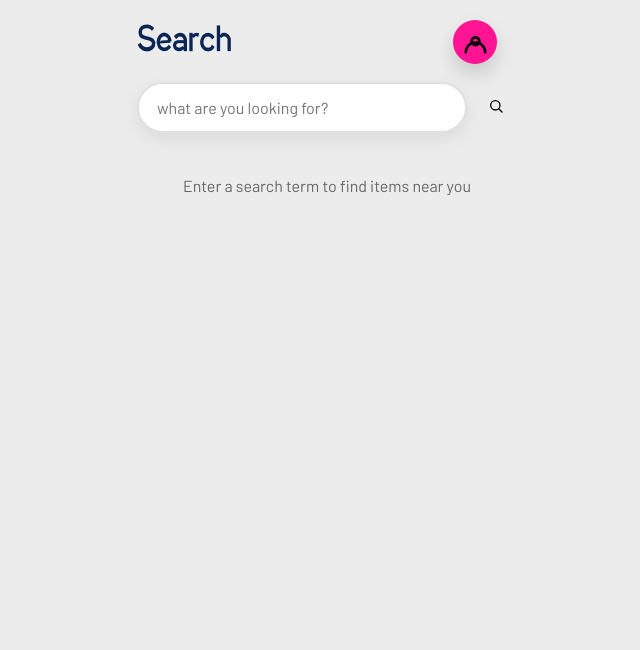
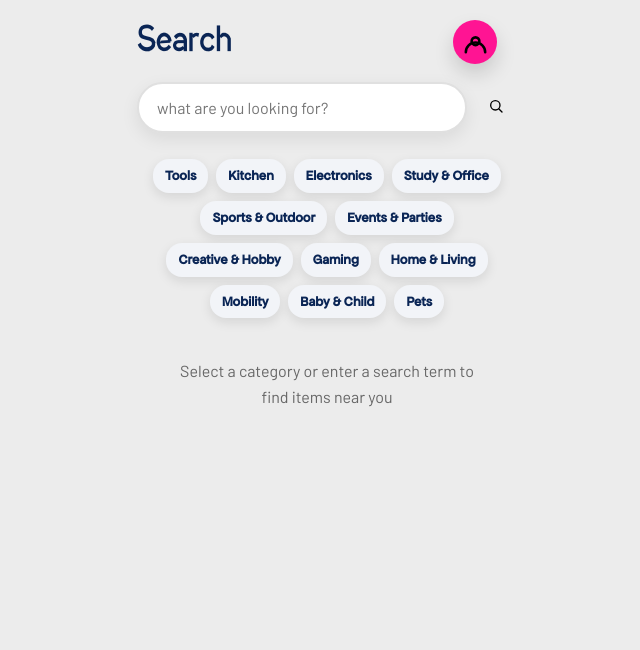
Before and after one commit to san-pietrino/Pietro-Project, a Flask app: page /search in a window 1280 px wide. Shown: the top 650 px of the page, without its empty margins (313-953 px from the left). Run offline with Flask 2, Linux system fonts and the light colour scheme; the visitor is signed in with stand-in values (Sample User, id 1); data comes from the database, SQL or seed files in the repository; both versions use the stored data as it was after the commit.

Commit message:
aggiunta della lita oggetti dopo selezione categoria

```diff
--- a/app.py
+++ b/app.py
@@ -644,8 +644,11 @@ def search():
     query = request.args.get('q', '')
     category = request.args.get('category', '')
 
+    # Provide categories for the template to allow quick category selection
+    categories = [c['name'] for c in EXPLORE_CATEGORIES]
+
     if not query and not category:
-        return render_template('search.html', items=[], query='', message='Enter an item name to search')
+        return render_template('search.html', items=[], query='', message='Enter an item name to search', categories=categories)
 
     conn = get_db_connection()
     cursor = conn.cursor()
@@ -697,17 +700,19 @@ def search():
                                  category=category,
                                  message='The requested item is currently unavailable. See pending requests:',
                                  requested_items=requested_items,
-                                 show_request_form=True)
+                                 show_request_form=True,
+                                 categories=categories)
         else:
             return render_template('search.html',
                                  items=[],
                                  query=query,
                                  category=category,
                                  message='No items found in this category yet.' if category else 'The requested item is currently unavailable.',
-                                 show_request_form=bool(query))
+                                 show_request_form=bool(query),
+                                 categories=categories)
 
     conn.close()
-    return render_template('search.html', items=items, query=query, category=category)
+    return render_template('search.html', items=items, query=query, category=category, categories=categories)
 
 
 @app.route('/request-item', methods=['GET', 'POST'])
--- a/templates/search.html
+++ b/templates/search.html
@@ -13,6 +13,26 @@
             border-radius: 24px;
             padding: 18px;
             margin-bottom: 14px;
+        }
+        .categories-nav {
+            margin-top: 12px;
+            display: flex;
+            gap: 8px;
+            flex-wrap: wrap;
+        }
+        .category-chip {
+            padding: 6px 12px;
+            background: #f2f4f8;
+            border-radius: 16px;
+            color: #0a2555;
+            text-decoration: none;
+            font-weight: 600;
+            font-size: 0.85rem;
+        }
+        .category-chip.active {
+            background: #ffebf5;
+            color: #ff1493;
+            border: 1px solid #ffd0e8;
         }
         .search-result-card .category-tag {
             display: inline-block;
@@ -150,11 +170,21 @@
                 <input type="text" name="q" value="{{ query }}" placeholder="what are you looking for?" aria-label="search">
                 <button type="submit" class="search-btn"><span class="icon icon-search" aria-hidden="true"></span><span class="sr-only">Search</span></button>
             </form>
+
+            {% if not category %}
+            <nav class="categories-nav">
+                {% for cat in categories %}
+                <a href="{{ url_for('search', category=cat) }}" class="category-chip {% if category == cat %}active{% endif %}"> {{ cat }} </a>
+                {% endfor %}
+            </nav>
+            {% endif %}
         </header>
+
+            <!-- categories bar removed to avoid duplicate category links -->
 
         <main>
             <section class="pending-section">
-                {% if query %}
+                {% if query or category %}
                     {% if message %}
                     <div class="search-info-card">
                         <p>{{ message }}</p>
@@ -230,7 +260,7 @@
                     </div>
                     {% endif %}
                 {% else %}
-                <p class="search-prompt">Enter a search term to find items near you</p>
+                <p class="search-prompt">Select a category or enter a search term to find items near you</p>
                 {% endif %}
             </section>
         </main>
```
Also changed, not shown: pietro.db.
